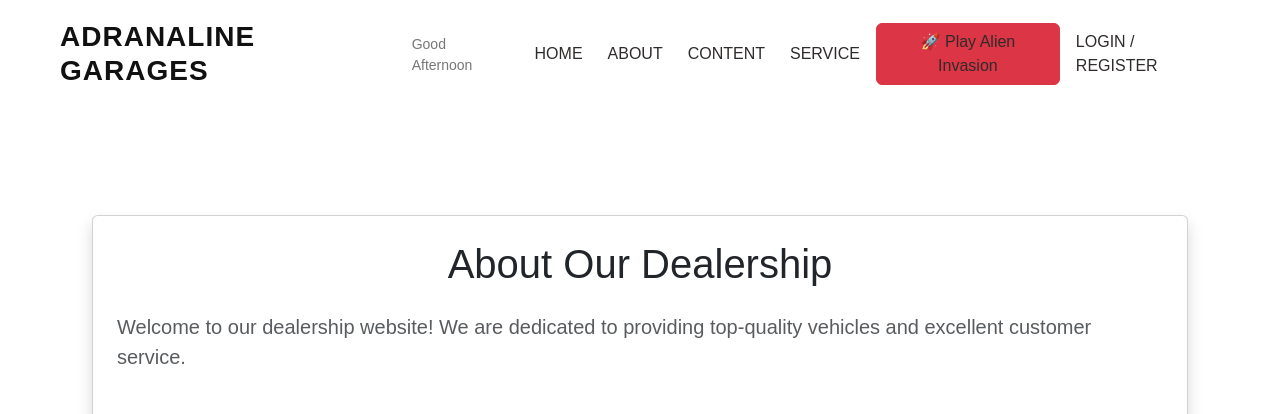
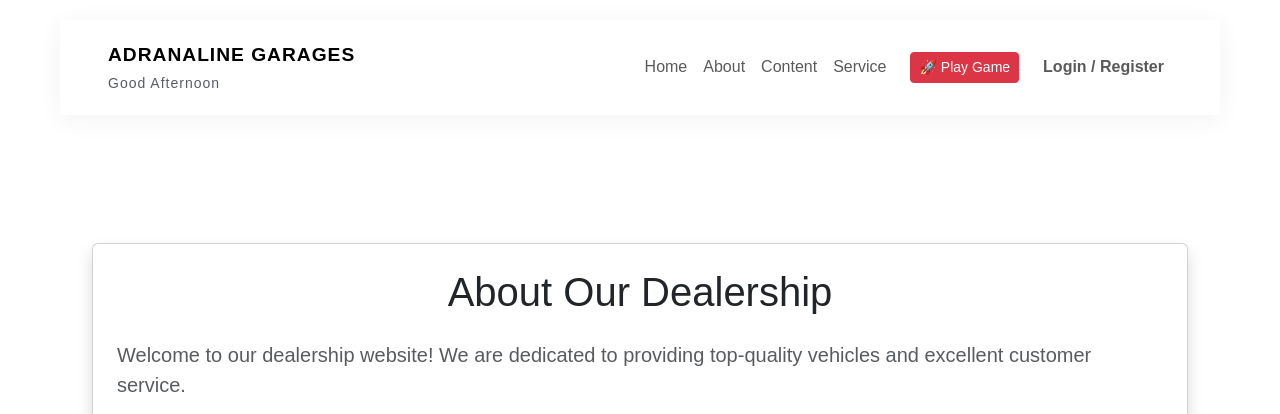
Before and after one commit to Vixhesh/-adrenaline, a Flask app: page /about in a window 1280 px wide. Shown: the top 414 px of the page. Run offline with Flask 3, Linux system fonts and the light colour scheme.

Commit message:
Home + BAse Mobile View Update

```diff
--- a/Adaranline/templates/base.html
+++ b/Adaranline/templates/base.html
@@ -4,17 +4,10 @@
     <meta charset="UTF-8">
     <meta name="viewport" content="width=device-width, initial-scale=1.0">
     <title>ADRANALINE GARAGES</title>
-
-
     <link href="https://cdn.jsdelivr.net/npm/bootstrap@5.3.2/dist/css/bootstrap.min.css" rel="stylesheet">
     <link rel="stylesheet" href="https://cdn.jsdelivr.net/npm/bootstrap-icons@1.11.1/font/bootstrap-icons.css">
-
-
-
     <link rel="stylesheet" href="{{ url_for('static', filename='style.css') }}">
-
     <style>
-
 body {
     margin: 0;
     padding: 0;
@@ -22,21 +15,17 @@
     background: #ffffff;
     color: #222;
 }
-
-/* HEADER */
 .main-header {
     width: 100%;
     background: #fff;
     color: #111;
     padding: 20px 60px;
 }
-
 .main-header h3 {
     margin: 0;
     font-weight: 600;
     letter-spacing: 1px;
 }
-
 .main-nav a {
     color: #2f2b2b;
     margin-left: 25px;
@@ -44,12 +33,9 @@
     font-weight: 500;
     transition: 0.3s;
 }
-
 .main-nav a:hover {
     color: #ffd36b;
 }
-
-
 .main-content {
     width: 100%;
     padding: 60px 80px;
@@ -57,25 +43,63 @@
     min-height: 80vh;
     color: #2f2b2b;
 }
+/* ===== NAVBAR CLEANUP ===== */
 
+.navbar {
+    box-shadow: 0 5px 25px rgba(0,0,0,0.05);
+}
 
+.navbar-brand {
+    font-size: 1.2rem;
+    letter-spacing: 1px;
+}
+
+.nav-link {
+    font-weight: 500;
+    transition: 0.3s;
+}
+
+.nav-link:hover {
+    color: #ffd36b !important;
+}
+
+.navbar-toggler {
+    border: none;
+}
+
+.navbar-toggler:focus {
+    box-shadow: none;
+}
+
+/* Mobile spacing fix */
+@media (max-width: 991px) {
+
+    .navbar-nav {
+        padding-top: 20px;
+    }
+
+    .nav-item {
+        text-align: center;
+    }
+
+    .user-icon {
+        margin: 0 auto;
+    }
+
+}
 .footer {
     width: 100%;
     background: #f5f5f5;
     padding: 2px 20px;
     text-align: right;
 }
-
 .footer a {
     color: #000;
     text-decoration: none;
 }
-
-
     .password-wrapper {
     position: relative;
 }
-
 .password-wrapper i {
     position: absolute;
     top: 50%;
@@ -85,7 +109,6 @@
     font-size: 18px;
     color: #777;
 }
-
 .password-wrapper i:hover {
     color: #000;
 }
@@ -101,8 +124,6 @@
             justify-content: center;
             cursor: pointer;
         }
-        /* ================= PAGE TRANSITION ================= */
-
 .page-loader {
     position: fixed;
     inset: 0;
@@ -113,7 +134,6 @@
     z-index: 9999;
     transition: opacity 0.5s ease;
 }
-
 .page-loader.hidden {
     opacity: 0;
     pointer-events: none;
@@ -124,7 +144,6 @@
     font-weight: 400;
     color: #777;
 }
-
 .loader-spinner {
     width: 60px;
     height: 60px;
@@ -133,46 +152,66 @@
     border-radius: 50%;
     animation: spin 1s linear infinite;
 }
-
 @keyframes spin {
     to { transform: rotate(360deg); }
 }
-
 body.fade-out {
     opacity: 0;
     transition: opacity 0.4s ease;
 }
+    </style>
+</head>
+<body>
+<header class="main-header">
+<nav class="navbar navbar-expand-lg navbar-light bg-white px-lg-5 px-3 py-3">
+
+    <!-- Logo -->
+    <a class="navbar-brand fw-bold" href="{{ url_for('home') }}">
+        ADRANALINE GARAGES
+        <div id="greeting" class="greeting small text-muted"></div>
+    </a>
+
+    <!-- Mobile Toggle -->
+    <button class="navbar-toggler" type="button"
+            data-bs-toggle="collapse"
+            data-bs-target="#mainNavbar">
+        <span class="navbar-toggler-icon"></span>
+    </button>
 
 
-    </style>
+    <div class="collapse navbar-collapse justify-content-end"
+         id="mainNavbar">
 
-</head>
-<body>
-<body>
+        <ul class="navbar-nav align-items-lg-center">
 
-<header class="main-header d-flex justify-content-between align-items-center">
-    <h3>ADRANALINE GARAGES</h3>
-    <p id="greeting" class="greeting"></p>
+            <li class="nav-item">
+                <a class="nav-link" href="{{ url_for('home') }}">Home</a>
+            </li>
 
+            <li class="nav-item">
+                <a class="nav-link" href="{{ url_for('about') }}">About</a>
+            </li>
 
-    <nav class="main-nav d-flex align-items-center">
+            <li class="nav-item">
+                <a class="nav-link" href="{{ url_for('content') }}">Content</a>
+            </li>
 
-        <a href="{{ url_for('home') }}">HOME</a>
-        <a href="{{ url_for('about') }}">ABOUT</a>
-        <a href="{{ url_for('content') }}">CONTENT</a>
-        <a href="{{ url_for('service') }}">SERVICE</a>
+            <li class="nav-item">
+                <a class="nav-link" href="{{ url_for('service') }}">Service</a>
+            </li>
 
-        <a href="/game" class="btn btn-danger ms-3">
-            🚀 Play Alien Invasion
+            <li class="nav-item mt-2 mt-lg-0 ms-lg-3">
+                <a href="/game" class="btn btn-danger btn-sm">
+                    🚀 Play Game
                 </a>
+            </li>
 
             {% if session.get("user_id") %}
-        <div class="dropdown ms-4">
+            <li class="nav-item dropdown ms-lg-4 mt-3 mt-lg-0">
                 <span class="user-icon dropdown-toggle"
                       data-bs-toggle="dropdown">
                     {{ session.user_name[0]|upper }}
                 </span>
-
                 <ul class="dropdown-menu dropdown-menu-end">
                     <li class="dropdown-item-text fw-bold">
                         {{ session.user_name }}
@@ -185,18 +224,20 @@ body.fade-out {
                         </a>
                     </li>
                 </ul>
-        </div>
+            </li>
             {% else %}
-            <a class="ms-3"
+            <li class="nav-item mt-3 mt-lg-0 ms-lg-3">
+                <a class="nav-link fw-semibold"
                    href="{{ url_for('LoginRegister') }}">
-                LOGIN / REGISTER
+                    Login / Register
                 </a>
+            </li>
             {% endif %}
 
+        </ul>
+    </div>
 </nav>
 </header>
-
-
 <main class="main-content">
     {% block content %}
     {% with messages = get_flashed_messages() %}
@@ -206,8 +247,6 @@ body.fade-out {
     {% endwith %}
     {% endblock %}
 </main>
-
-
 <footer class="footer">
     <strong>Contact:</strong>
     <a href="mailto:Shuklavishesh470@gmail.com">
@@ -218,29 +257,19 @@ body.fade-out {
         6307969659
     </a>
 </footer>
-
-
-
     <script src="https://cdn.jsdelivr.net/npm/bootstrap@5.3.2/dist/js/bootstrap.bundle.min.js"></script>
          <script>
 document.addEventListener("DOMContentLoaded", function () {
     const passwordFields = document.querySelectorAll("input[type='password']");
-
     passwordFields.forEach((field, index) => {
-
-
         const wrapper = document.createElement("div");
         wrapper.classList.add("password-wrapper");
         field.parentNode.insertBefore(wrapper, field);
         wrapper.appendChild(field);
-
-
         const icon = document.createElement("i");
         icon.classList.add("bi", "bi-eye");
         icon.id = "toggle-" + index;
         wrapper.appendChild(icon);
-
-
         icon.addEventListener("click", () => {
             const isHidden = field.type === "password";
             field.type = isHidden ? "text" : "password";
@@ -262,10 +291,6 @@ function getGreeting() {
 document.addEventListener("DOMContentLoaded", function() {
     document.getElementById("greeting").innerText = getGreeting();
 });
-
 </script>
-
-
-
 </body>
 </html>
--- a/Adaranline/templates/login.html
+++ b/Adaranline/templates/login.html
@@ -1,13 +1,10 @@
 {% extends "base.html" %}
-
 {% block content %}
 <link rel="stylesheet" href="{{ url_for('static', filename='css/auth.css') }}">
-
 <div class="split-container">
     <div class="left-side">
         Welcome Back!
     </div>
-
     <div class="right-side">
         <div class="auth-box">
             <h2>Login</h2>
@@ -16,7 +13,6 @@
                 <input type="email " name="email" placeholder="Email" required>
                 <input type="password" name="password" placeholder="Password" required>
                 <div class="switch-link"> <a href="{{ url_for('forgot_password') }}">Forgot Password ?</a> </div>
-
                 <button type="submit">Login</button>
                 <div class="switch-link"> <a href="{{ url_for('register') }}">Create an account</a> </div>
                 <div class="switch-link">
@@ -25,7 +21,6 @@
     </a>
 </div>
                 <div class="agreement"> <a href="{{ url_for('register') }}">learn user Licence agreement</a> </div>
-
             </form>
         </div>
     </div>
```
Lines whose indentation alone changed are shown as unchanged.
